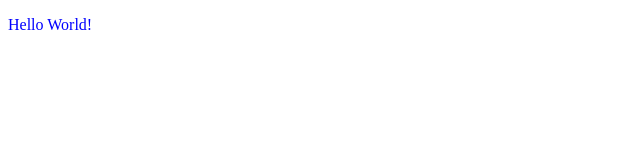
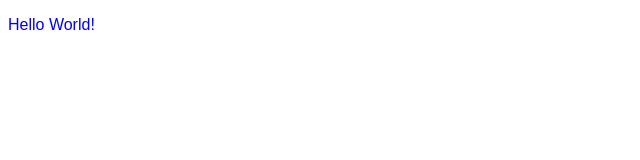
Before and after one commit to aghon/Hello, a plain HTML site: page index.html in a window 1280 px wide. Shown: the full height of the page, 0-640 px from the left. Drawn offline with Linux system fonts and the light colour scheme.

Commit message:
Update HelloWorld.css
prettify

```diff
--- a/HelloWorld.css
+++ b/HelloWorld.css
@@ -1 +1 @@
-p{color:blue;}
+p{color:blue;font-family:'Arial';}
```
